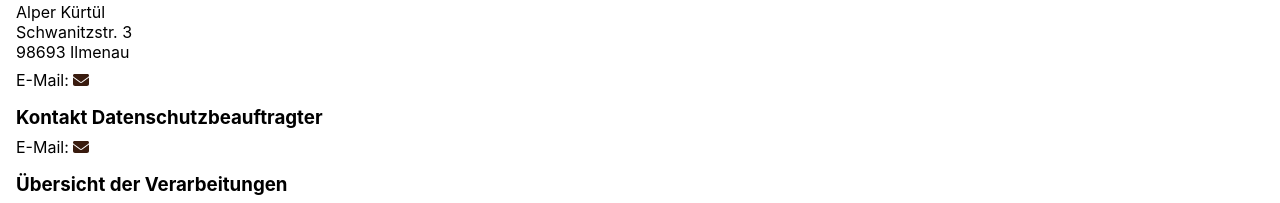
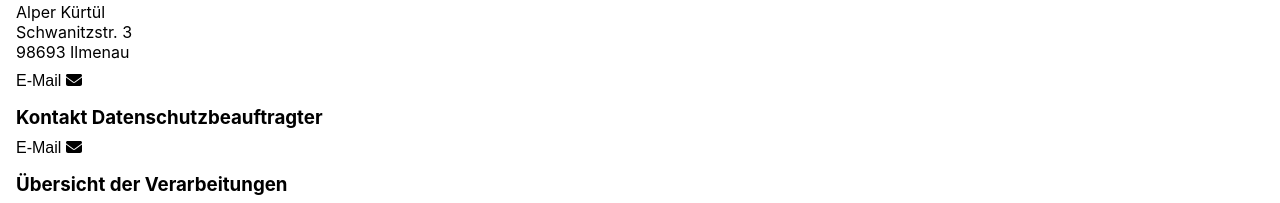
Before and after one commit to alperkuertuel/saba-art, a Next.js app: page /privacy-policy in a window 1280 px wide. Shown: the part 298-501 px from the top of the page. Built offline with nearby package versions, Linux system fonts and the light colour scheme; no server answers; the database is empty.

Commit message:
use router with button for contact

```diff
--- a/pages/privacy-policy.js
+++ b/pages/privacy-policy.js
@@ -5,6 +5,7 @@ import { faArrowLeftLong, faEnvelope } from "@fortawesome/free-solid-svg-icons";
 import { FontAwesomeIcon } from "@fortawesome/react-fontawesome";
 import Link from "next/link";
 import styled from "styled-components";
+import { useRouter } from "next/router";
 
 export default function PrivacyPolicy({
   scrollPercent,
@@ -13,6 +14,7 @@ export default function PrivacyPolicy({
   handleSetCurrentTheme,
   currentTheme,
 }) {
+  const router = useRouter();
   return (
     <>
       <Header
@@ -47,17 +49,15 @@ export default function PrivacyPolicy({
         </StyledParagraph>
 
         <StyledParagraph>
-          E-Mail:{" "}
-          <Link href="mailto:alperkuertuel@hotmail.de">
-            <FontAwesomeIcon icon={faEnvelope} />
-          </Link>
+          <button type="button" onClick={() => router.push("mailto:alperkuertuel@hotmail.de")}>
+            E-Mail <FontAwesomeIcon icon={faEnvelope} />
+          </button>
         </StyledParagraph>
         <h3>Kontakt Datenschutzbeauftragter</h3>
         <StyledParagraph>
-          E-Mail:{" "}
-          <Link href="mailto:alperkuertuel@hotmail.de">
-            <FontAwesomeIcon icon={faEnvelope} />
-          </Link>
+          <button type="button" onClick={() => router.push("mailto:alperkuertuel@hotmail.de")}>
+            E-Mail <FontAwesomeIcon icon={faEnvelope} />
+          </button>
         </StyledParagraph>
         <h3>Übersicht der Verarbeitungen</h3>
         <StyledParagraph>
```
